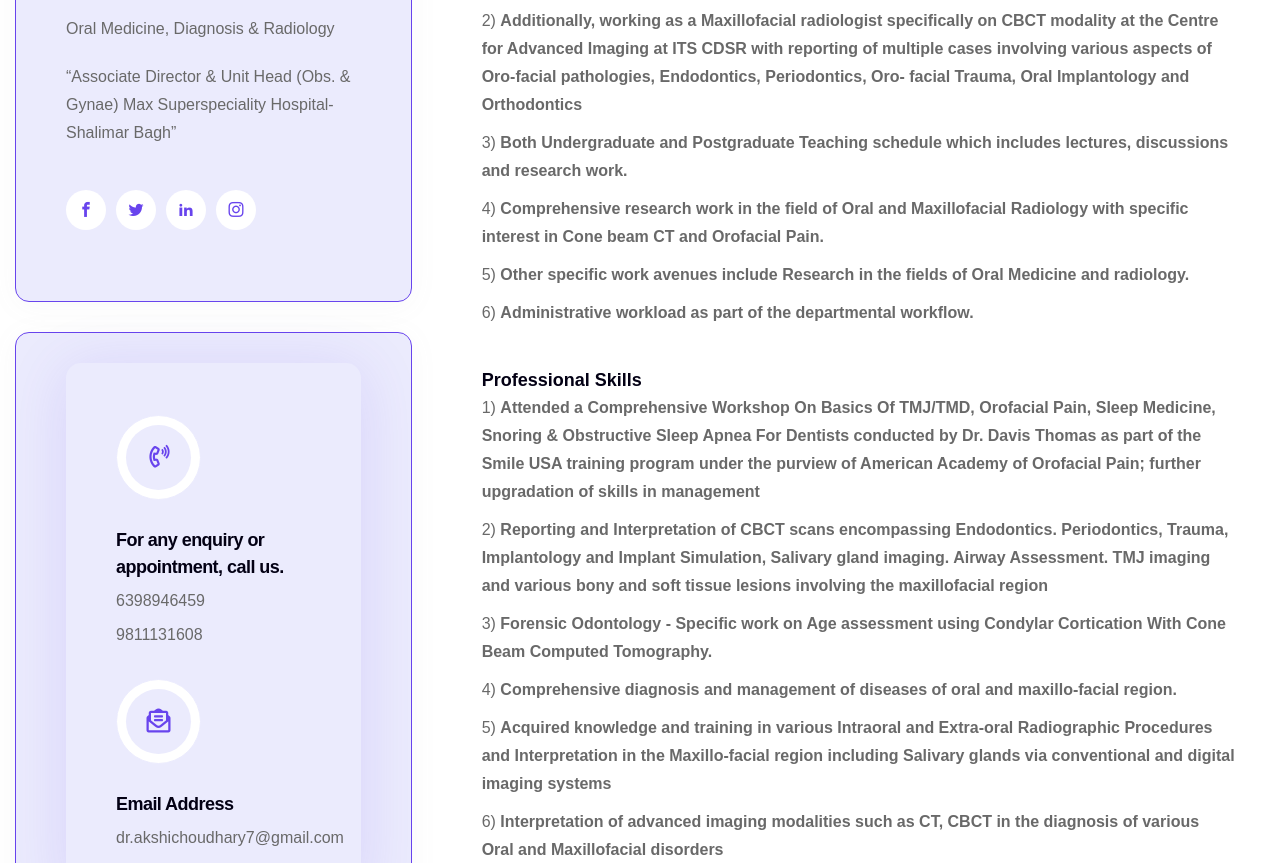
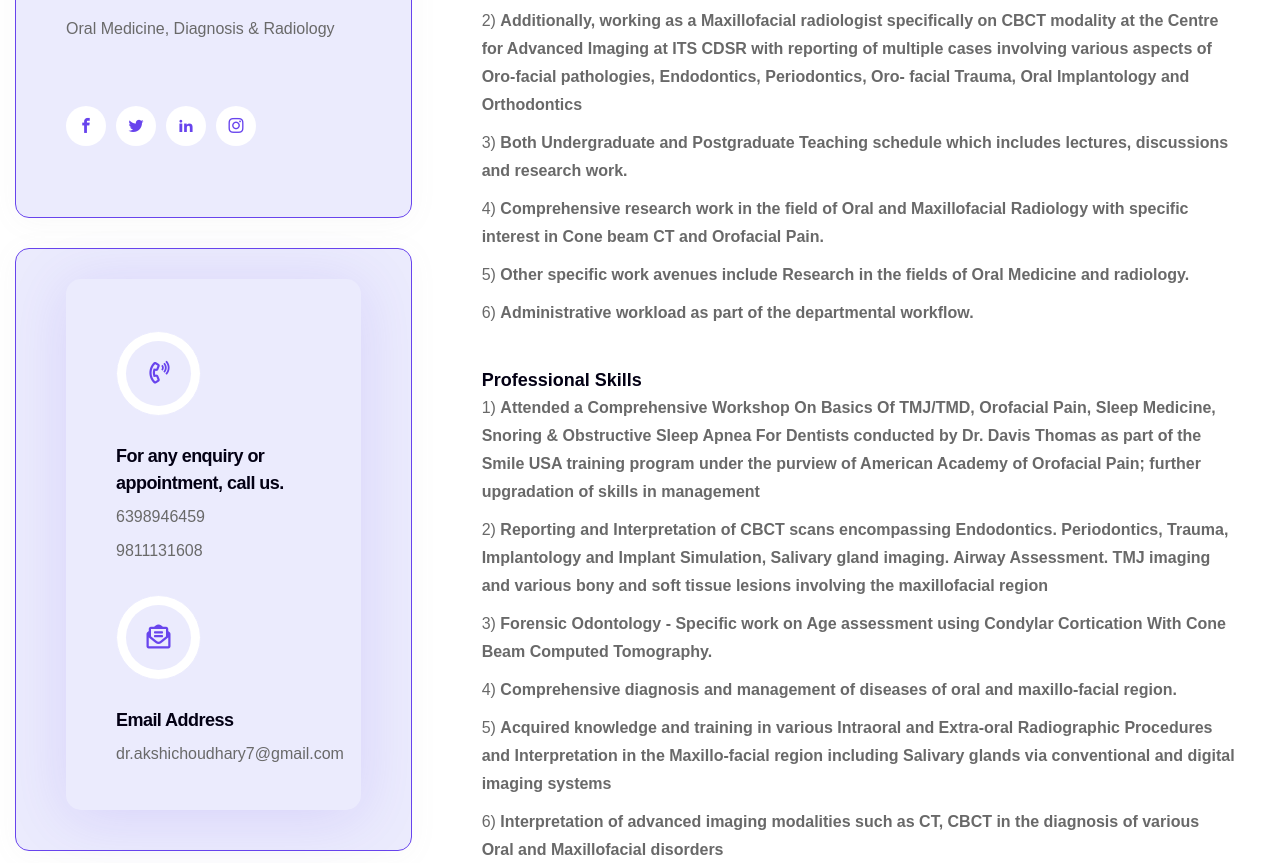
Before and after one commit to Shreyas-Damgude/Dental-Med-House, a plain HTML site: page akshi.html in a window 1280 px wide. Shown: the part 930-1793 px from the top of the page. Drawn offline with Linux system fonts and the light colour scheme; files whose address does not match are found by name; a web font is replaced by a local one.

Commit message:
Initial Commit

```diff
--- a/akshi.html
+++ b/akshi.html
@@ -219,9 +219,6 @@
                                             <p>Oral Medicine, Diagnosis & Radiology</p>
                                             <br>
                                             <br>
-                                            <p>“Associate Director & Unit Head (Obs. & Gynae) Max
-                                                Superspeciality Hospital- Shalimar Bagh”
-                                            </p>
                                             <div>
                                                 <ul class="wg-social">
                                                     <li>
```
